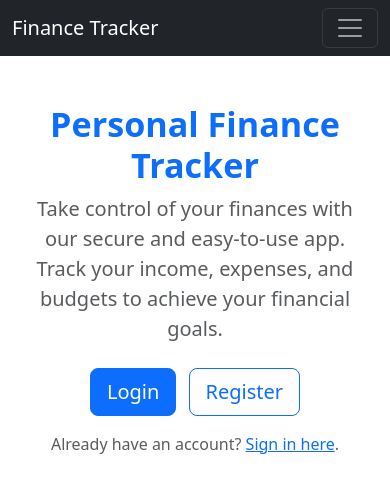
After one commit to N3wee/personal-finance-tracker, a Django app: page / in a window 390 px wide. The commit adds this page. Shown: the top 493 px of the page. Run offline with Django 5.2, Linux system fonts and the light colour scheme; some libraries are stand-ins or nearby versions.

Commit message:
Enhance Personal Finance Tracker for user experience and deployment: Add user registration (RegisterView, register.html, URLs) for new account creation. Fix URL configurations in finance_tracker/urls.py and transactions/urls.py for landing page, transactions, and budgets. Create professional landing page (landing_page, landing.html) as homepage with conditional content for logged-in/unauthenticated users. Update base.html for responsive navbar (mobile-friendly, collapse on medium screens, link Finance Tracker to landing page). Resolve NameError and NoReverseMatch errors by correcting imports and URL patterns. Optionally implement EditProfileView and template/URL for profile editing, or remove edit_profile link to fix errors. Ensure proper redirects (/transactions/, /accounts/login/, /register/) and test functionality locally and on Heroku.

```diff
--- a/finance_tracker/settings.py
+++ b/finance_tracker/settings.py
@@ -145,5 +145,5 @@ STATICFILES_STORAGE = 'whitenoise.storage.CompressedManifestStaticFilesStorage'
 DEFAULT_AUTO_FIELD = 'django.db.models.BigAutoField'
 
 # Authentication settings
-LOGIN_REDIRECT_URL = '/transactions/'  # Redirect to transactions page after login
+LOGIN_REDIRECT_URL = '/'  # Redirect to landing page instead of /transactions/
 LOGOUT_REDIRECT_URL = '/accounts/login/'  # Redirect to login page after logout
--- a/finance_tracker/urls.py
+++ b/finance_tracker/urls.py
@@ -22,5 +22,6 @@ urlpatterns = [
     path('', include('transactions.urls')),  # Redirect root to transactions
     path('accounts/', include('django.contrib.auth.urls')),  # Authentication URLs
     path('register/', RegisterView.as_view(), name='register'),  # Registration route
+    path('transactions/', include('transactions.urls')),  # Ensure transactions URLs are included
     path('admin/', admin.site.urls),
 ]
--- a/templates/base.html
+++ b/templates/base.html
@@ -6,13 +6,17 @@
     <title>Personal Finance Tracker</title>
     {% load static %}
     <link href="{% static 'css/bootstrap.min.css' %}" rel="stylesheet">
+    <link href="{% static 'css/custom.css' %}" rel="stylesheet"> <!-- Add if custom.css exists -->
 </head>
 <body>
-    <nav class="navbar navbar-expand-lg navbar-dark bg-dark">
+    <nav class="navbar navbar-expand-md navbar-dark bg-dark">
         <div class="container-fluid">
-            <a class="navbar-brand" href="#">Finance Tracker</a>
-            <div class="collapse navbar-collapse">
-                <ul class="navbar-nav me-auto mb-2 mb-lg-0">
+            <a class="navbar-brand" href="{% url 'landing_page' %}">Finance Tracker</a>
+            <button class="navbar-toggler" type="button" data-bs-toggle="collapse" data-bs-target="#navbarNav" aria-controls="navbarNav" aria-expanded="false" aria-label="Toggle navigation">
+                <span class="navbar-toggler-icon"></span>
+            </button>
+            <div class="collapse navbar-collapse" id="navbarNav">
+                <ul class="navbar-nav me-auto mb-2 mb-md-0">
                     <li class="nav-item"><a class="nav-link" href="{% url 'transaction_list' %}">Transactions</a></li>
                     <li class="nav-item"><a class="nav-link" href="{% url 'budget_list' %}">Budgets</a></li>
                 </ul>
@@ -20,6 +24,9 @@
                     {% if user.is_authenticated %}
                     <li class="nav-item">
                         <span class="nav-link text-white">Logged in as {{ user.username }}</span>
+                    </li>
+                    <li class="nav-item">
+                        <a class="nav-link text-white" href="{% url 'edit_profile' %}">Edit Profile</a> <!-- Add this if edit_profile is implemented -->
                     </li>
                     <li class="nav-item">
                         <form method="POST" action="{% url 'logout' %}" class="d-inline">
@@ -31,6 +38,9 @@
                     <li class="nav-item">
                         <a class="nav-link text-white" href="{% url 'login' %}">Login</a>
                     </li>
+                    <li class="nav-item">
+                        <a class="nav-link text-white" href="{% url 'register' %}">Register</a>
+                    </li>
                     {% endif %}
                 </ul>
             </div>
@@ -41,19 +51,5 @@
         {% endblock %}
     </div>
     <script src="{% static 'js/bootstrap.bundle.min.js' %}" defer></script>
-    <!--script>
-        document.addEventListener('DOMContentLoaded', function() {
-            const form = document.querySelector('form');
-            if (form) {
-                form.addEventListener('submit', function(e) {
-                    const amount = document.querySelector('input[name="amount"]');
-                    if (parseFloat(amount.value) <= 0) {
-                        e.preventDefault();
-                        alert('Amount must be greater than zero.');
-                    }
-                });
-            }
-        });
-    </script> -->
 </body>
 </html>
--- /dev/null
+++ b/templates/transactions/landing.html
@@ -0,0 +1,23 @@
+{% extends 'base.html' %}
+{% block content %}
+<div class="container mt-5">
+    <div class="row justify-content-center">
+        <div class="col-md-8 text-center">
+            <h1 class="display-4 fw-bold text-primary">Personal Finance Tracker</h1>
+            <p class="lead text-muted">Take control of your finances with our secure and easy-to-use app. Track your income, expenses, and budgets to achieve your financial goals.</p>
+            {% if not user.is_authenticated %}
+            <div class="mt-4">
+                <a href="{% url 'login' %}" class="btn btn-primary btn-lg me-2">Login</a>
+                <a href="{% url 'register' %}" class="btn btn-outline-primary btn-lg">Register</a>
+            </div>
+            <p class="mt-3 text-muted">Already have an account? <a href="{% url 'login' %}" class="text-primary">Sign in here</a>.</p>
+            {% else %}
+            <div class="mt-4">
+                <a href="{% url 'transaction_list' %}" class="btn btn-primary btn-lg">Go to Transactions</a>
+            </div>
+            <p class="mt-3 text-muted">Welcome back, {{ user.username }}! Manage your finances now.</p>
+            {% endif %}
+        </div>
+    </div>
+</div>
+{% endblock %}
--- a/transactions/urls.py
+++ b/transactions/urls.py
@@ -1,14 +1,15 @@
 from django.urls import path
-from .views import transaction_list, add_transaction, edit_transaction, delete_transaction, budget_list, add_budget, edit_budget, delete_budget
+from . import views  # Import views from the current directory
 
 urlpatterns = [
-    path('', views.landing_page, name='landing_page'),
-    path('', transaction_list, name="transaction_list"),  # Default view for /transactions/
-    path('add/', add_transaction, name="add_transaction"),
-    path('<int:transaction_id>/edit/', edit_transaction, name="edit_transaction"),
-    path('<int:transaction_id>/delete/', delete_transaction, name="delete_transaction"),
-    path('budgets/', budget_list, name="budget_list"),  # List all budgets
-    path('budgets/add/', add_budget, name="add_budget"),  # Add a new budget
-    path('budgets/<int:budget_id>/edit/', edit_budget, name="edit_budget"),  # Edit a budget
-    path('budgets/<int:budget_id>/delete/', delete_budget, name="delete_budget"),  # Delete a budget
+    path('', views.landing_page, name='landing_page'),  # Landing page at root /
+    path('transactions/', views.transaction_list, name='transaction_list'),  # Transaction list at /transactions/
+    path('transactions/add/', views.add_transaction, name='add_transaction'),
+    path('transactions/<int:transaction_id>/edit/', views.edit_transaction, name='edit_transaction'),
+    path('transactions/<int:transaction_id>/delete/', views.delete_transaction, name='delete_transaction'),
+    path('budgets/', views.budget_list, name='budget_list'),  # Budget list at /budgets/
+    path('budgets/add/', views.add_budget, name='add_budget'),  # Add budget at /budgets/add/
+    path('budgets/<int:budget_id>/edit/', views.edit_budget, name='edit_budget'),  # Edit budget at /budgets/<id>/edit/
+    path('budgets/<int:budget_id>/delete/', views.delete_budget, name='delete_budget'),  # Delete budget at /budgets/<id>/delete/
+    path('edit_profile/', views.EditProfileView.as_view(), name='edit_profile'),  # Add edit_profile route
 ]
--- a/transactions/views.py
+++ b/transactions/views.py
@@ -2,9 +2,11 @@ from django.shortcuts import render, redirect, get_object_or_404
 from .models import Transaction, Budget
 from .forms import TransactionForm, BudgetForm
 from django.contrib.auth.decorators import login_required
+from django.contrib.auth.mixins import LoginRequiredMixin
 from django.contrib.auth.forms import UserCreationForm
 from django.urls import reverse_lazy
-from django.views.generic.edit import CreateView
+from django.contrib.auth.models import User
+from django.views.generic.edit import CreateView, UpdateView
 from django.core.exceptions import PermissionDenied
 from django.db.models import Q
 import datetime
@@ -29,6 +31,9 @@ def user_owns_object(user, obj):
     logger.debug(f"Checking ownership: User {user.username}, Object user {owner.username if owner else 'None'}, "
                  f"Object type {type(obj).__name__}, Object ID {obj.id if obj.id else 'None'}, Result {result}")
     return result
+
+def landing_page(request):
+    return render(request, 'transactions/landing.html')
 
 @login_required
 def transaction_list(request):
@@ -212,3 +217,12 @@ class RegisterView(CreateView):
     form_class = UserCreationForm
     template_name = 'registration/register.html'
     success_url = reverse_lazy('login')
+
+class EditProfileView(LoginRequiredMixin, UpdateView):
+    model = User
+    fields = ['username', 'email']
+    template_name = 'registration/edit_profile.html'
+    success_url = reverse_lazy('transaction_list')
+
+    def get_object(self):
+        return self.request.user
```
Also changed, not shown: templates/registration/edit_profile.html (added, +9 -0 lines).
